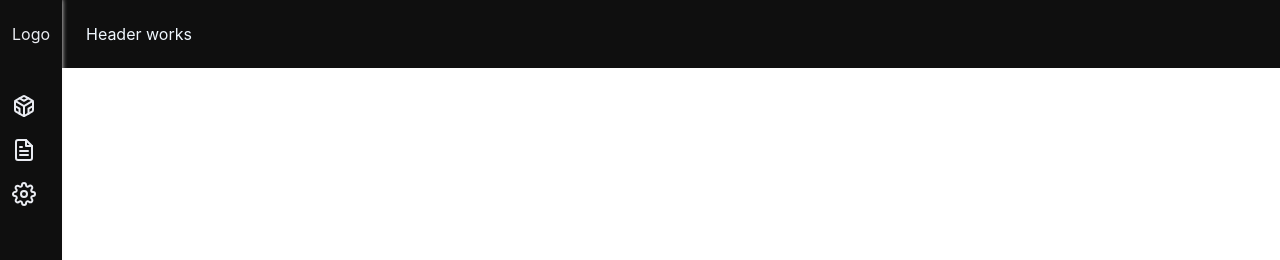
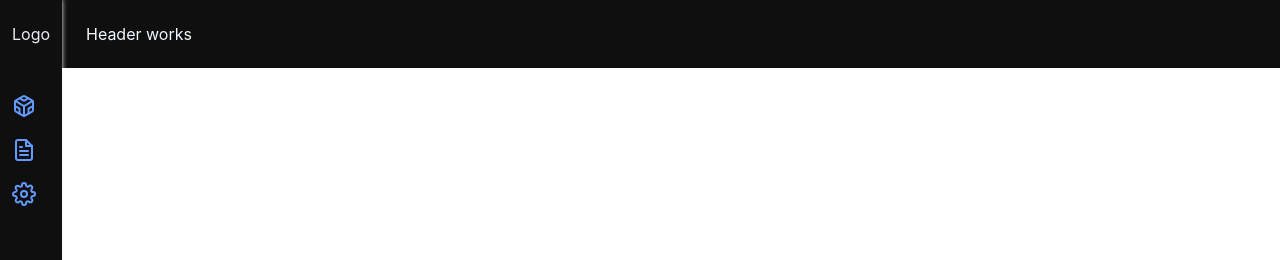
Before and after one commit to Bishko86/React-App, a React (Create React App) app: page /app in a window 1280 px wide. Shown: the top 260 px of the page. Built offline with nearby package versions, Linux system fonts and the light colour scheme.

Commit message:
add css variables

```diff
--- a/src/App.scss
+++ b/src/App.scss
@@ -1,3 +1,5 @@
+@import "./styles/variables/root.scss";
+
 .App {
   height: 100%;
 }
--- /dev/null
+++ b/src/styles/variables/root.scss
@@ -0,0 +1,14 @@
+@import "./colors.scss";
+:root {
+  --primary-active-blue: #{$primary-active-blue};
+  --primary-active-blue-10: #{$primary-active-blue-10};
+  --primary-active-blue-15: #{$primary-active-blue-15};
+  --primary-active-blue-20: #{$primary-active-blue-20};
+  --primary-active-blue-30: #{$primary-active-blue-30};
+  --primary-active-blue-40: #{$primary-active-blue-40};
+  --primary-active-blue-50: #{$primary-active-blue-50};
+  --primary-active-blue-60: #{$primary-active-blue-60};
+  --primary-active-blue-70: #{$primary-active-blue-70};
+  --primary-active-blue-80: #{$primary-active-blue-80};
+  --primary-active-blue-90: #{$primary-active-blue-90};
+}
```
